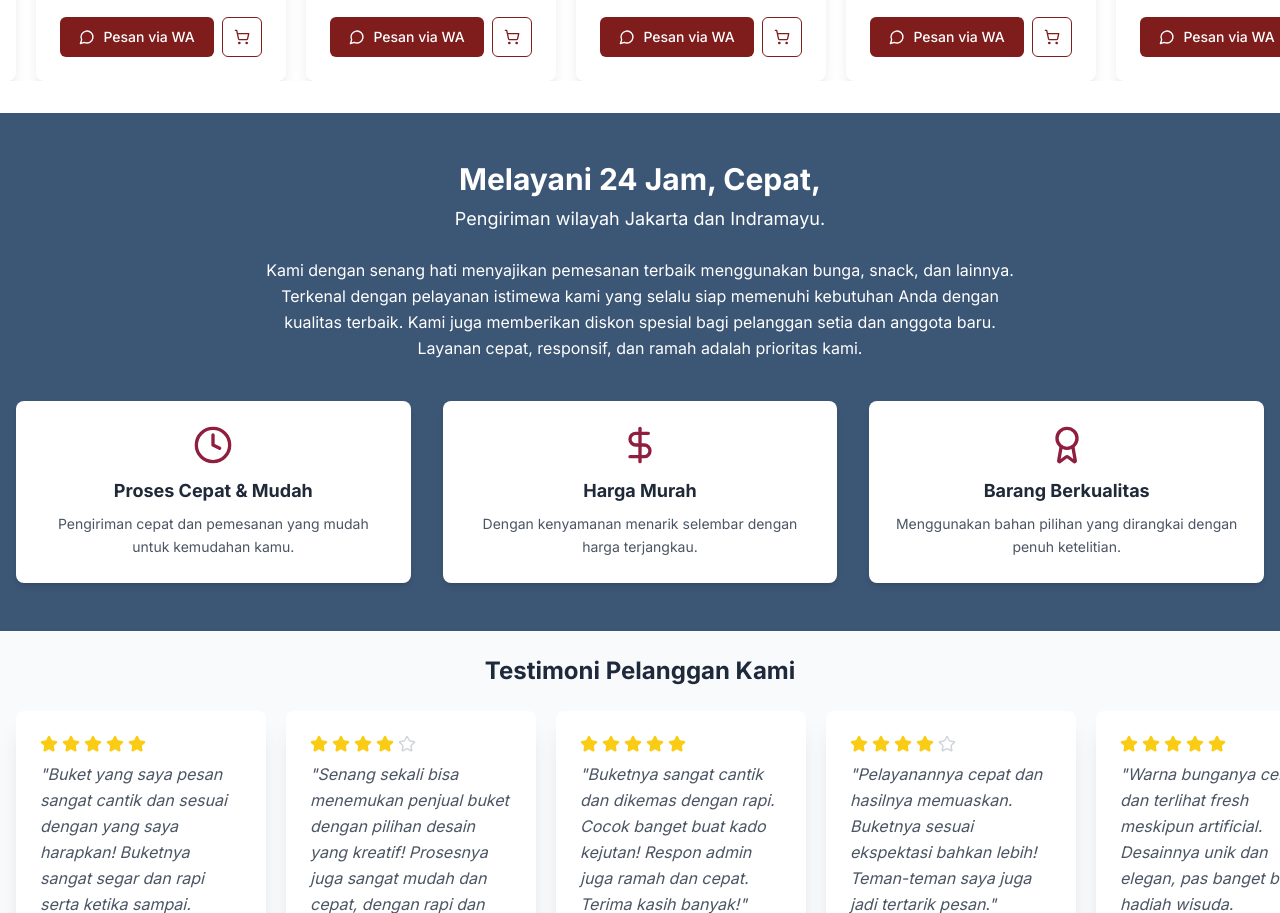
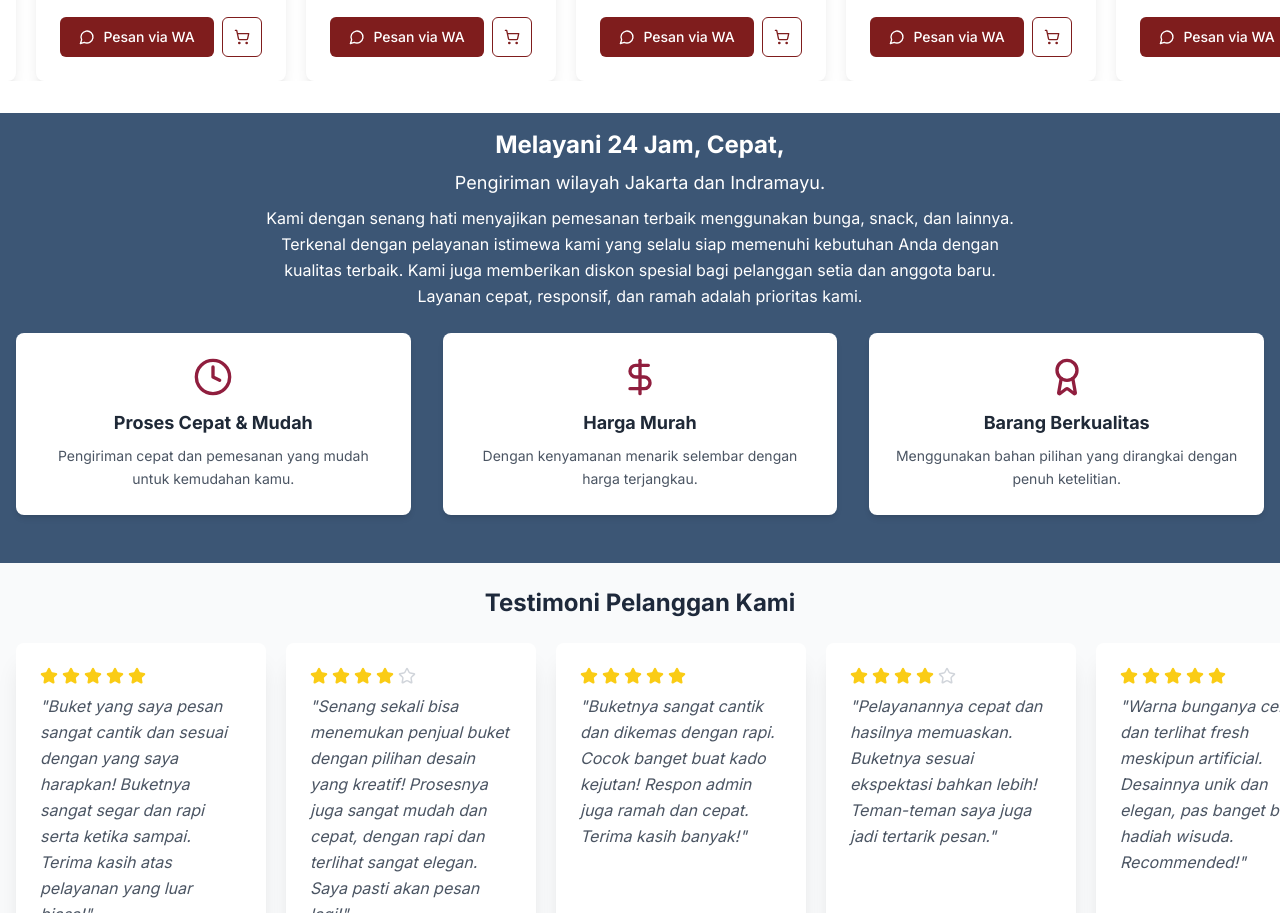
Before and after one commit to Rio-Prayoga/repoooo, a Next.js app: page / in a window 1280 px wide. Shown: the part 807-1720 px from the top of the page. Built offline with nearby package versions, Linux system fonts and the light colour scheme.

Commit message:
Update ServiceSection.tsx

```diff
--- a/components/ServiceSection.tsx
+++ b/components/ServiceSection.tsx
@@ -20,16 +20,16 @@ const services = [
 
 export default function ServiceSection() {
   return (
-    <section className="py-12 bg-[#3C5675] text-white">
+    <section className="pt-4 py-12 bg-[#3C5675] text-white">
       <div className="container mx-auto px-4 text-center">
-        <h2 className="text-3xl font-bold mb-2">
+        <h2 className="text-base sm:text-lg md:text-2xl font-bold mb-2">
           Melayani 24 Jam, Cepat,
         </h2>
-        <p className="text-lg mb-6 text-white">
+        <p className="text-lg mb-2 text-white">
           Pengiriman wilayah Jakarta dan Indramayu.
         </p>
 
-        <p className="text-white mb-10 max-w-3xl mx-auto leading-relaxed text-base">
+        <p className="text-white mb-6 max-w-3xl mx-auto leading-relaxed text-base">
           Kami dengan senang hati menyajikan pemesanan terbaik menggunakan bunga, snack, dan lainnya.
           Terkenal dengan pelayanan istimewa kami yang selalu siap memenuhi kebutuhan Anda dengan kualitas terbaik.
           Kami juga memberikan diskon spesial bagi pelanggan setia dan anggota baru.
```
